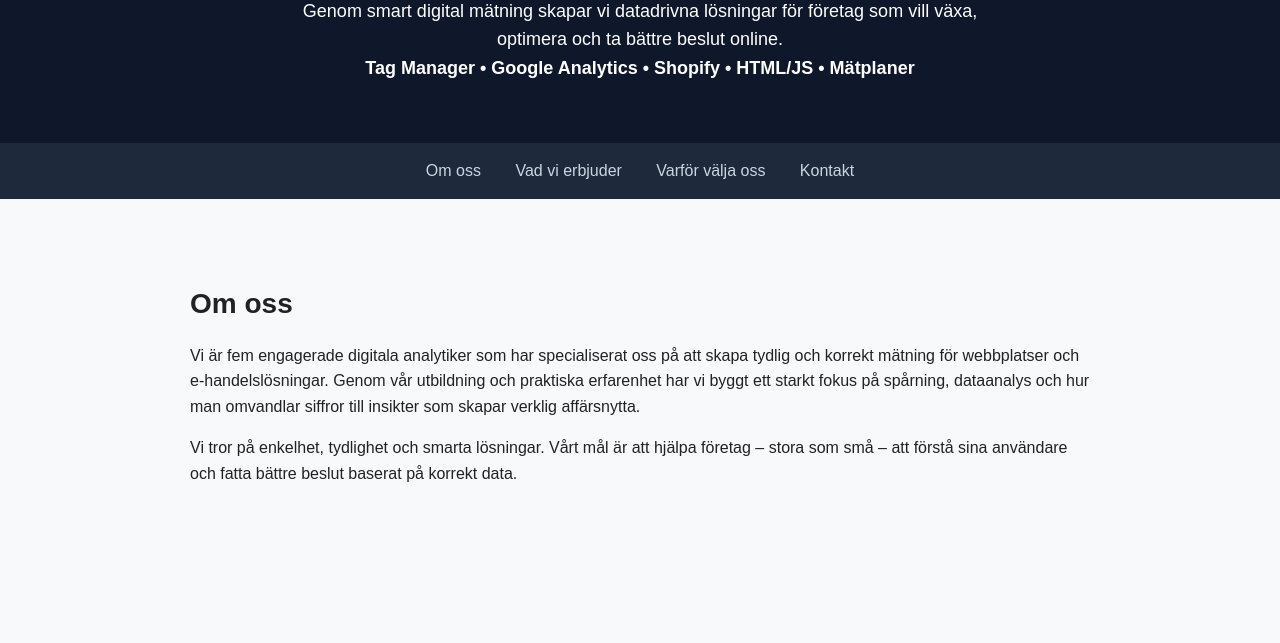
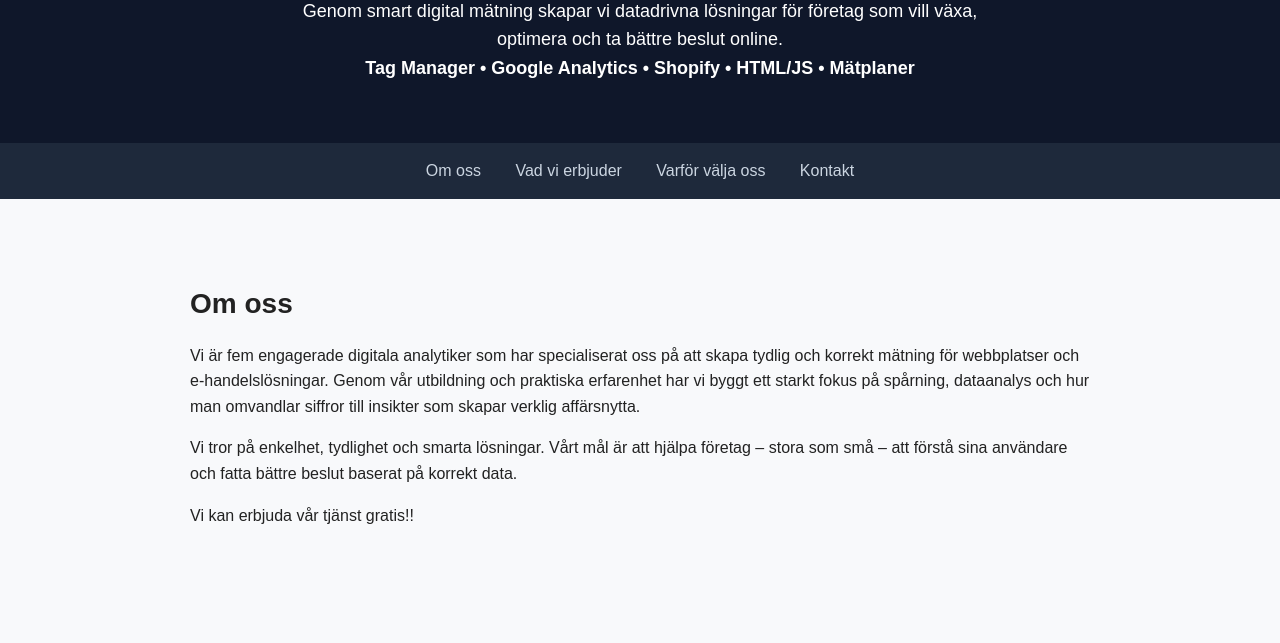
Before and after one commit to mrnnasir/DAS-Group, a website built with webpack: page index.html in a window 1280 px wide. Shown: the part 146-789 px from the top of the page. Built offline with nearby package versions, Linux system fonts and the light colour scheme.

Commit message:
added code

```diff
--- a/index.html
+++ b/index.html
@@ -131,6 +131,8 @@
     Vi tror på enkelhet, tydlighet och smarta lösningar. Vårt mål är att hjälpa företag – stora som små – att förstå
     sina användare och fatta bättre beslut baserat på korrekt data.
   </p>
+
+  <p>Vi kan erbjuda vår tjänst gratis!!</p>
 </section>
 
 <!-- SERVICES -->
```
